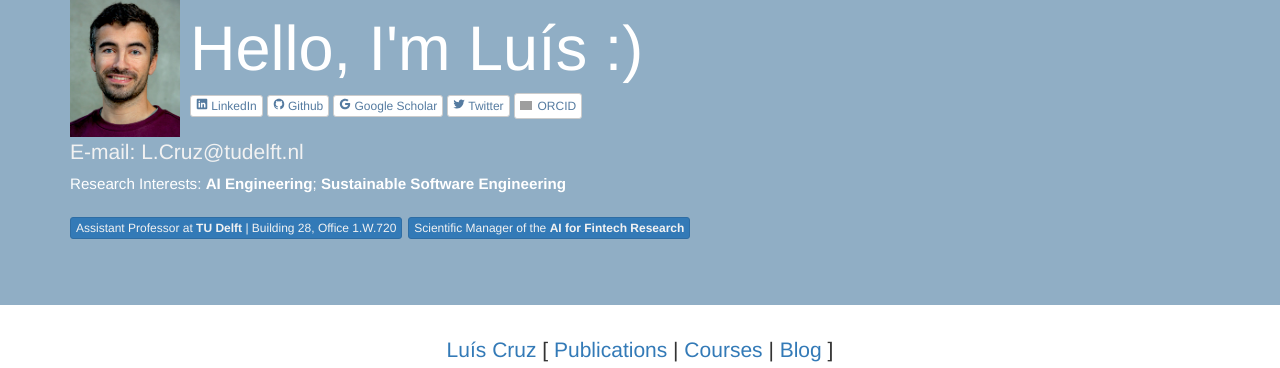
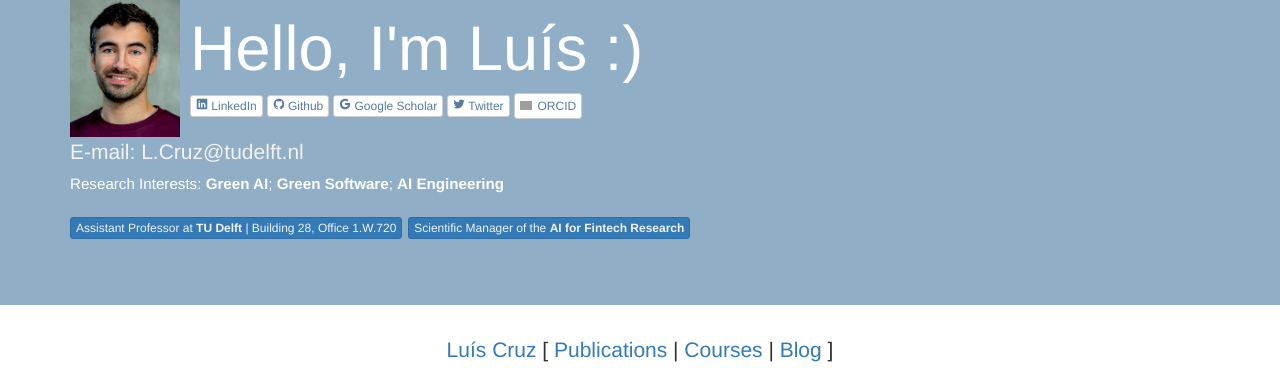
Before and after one commit to luiscruz/luiscruz.github.io, a Jekyll site: the page built from index.md, in a window 1280 px wide. Shown: the part 54-422 px from the top of the page. Built offline with Jekyll 4.4.1, drawn with Linux system fonts in a browser that asks for light colours; grey boxes are pictures that could not be loaded.

Commit message:
interests

```diff
--- a/index.md
+++ b/index.md
@@ -32,7 +32,7 @@ layout: default
 
   	      <p><a role="button" href="mailto:L.Cruz@tudelft.nl"> E-mail: L.Cruz@tudelft.nl</a>
             <br/>
-          <small><small>Research Interests: <strong>AI Engineering</strong>; <strong>Sustainable Software Engineering</strong></small></small>
+          <small><small>Research Interests: <strong>Green AI</strong>; <strong>Green Software</strong>; <strong>AI Engineering</strong></small></small>
         </p>
   		  <p>
 
```
